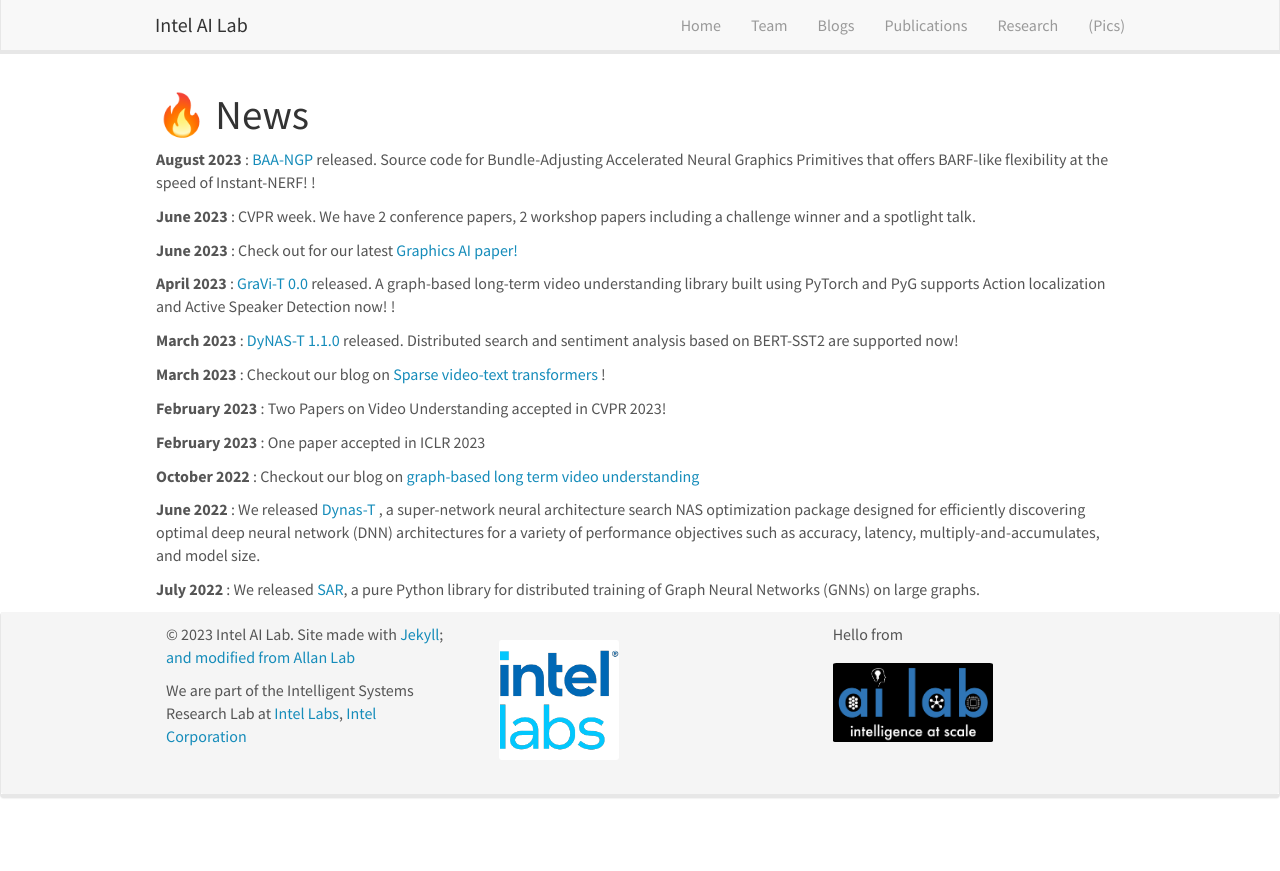
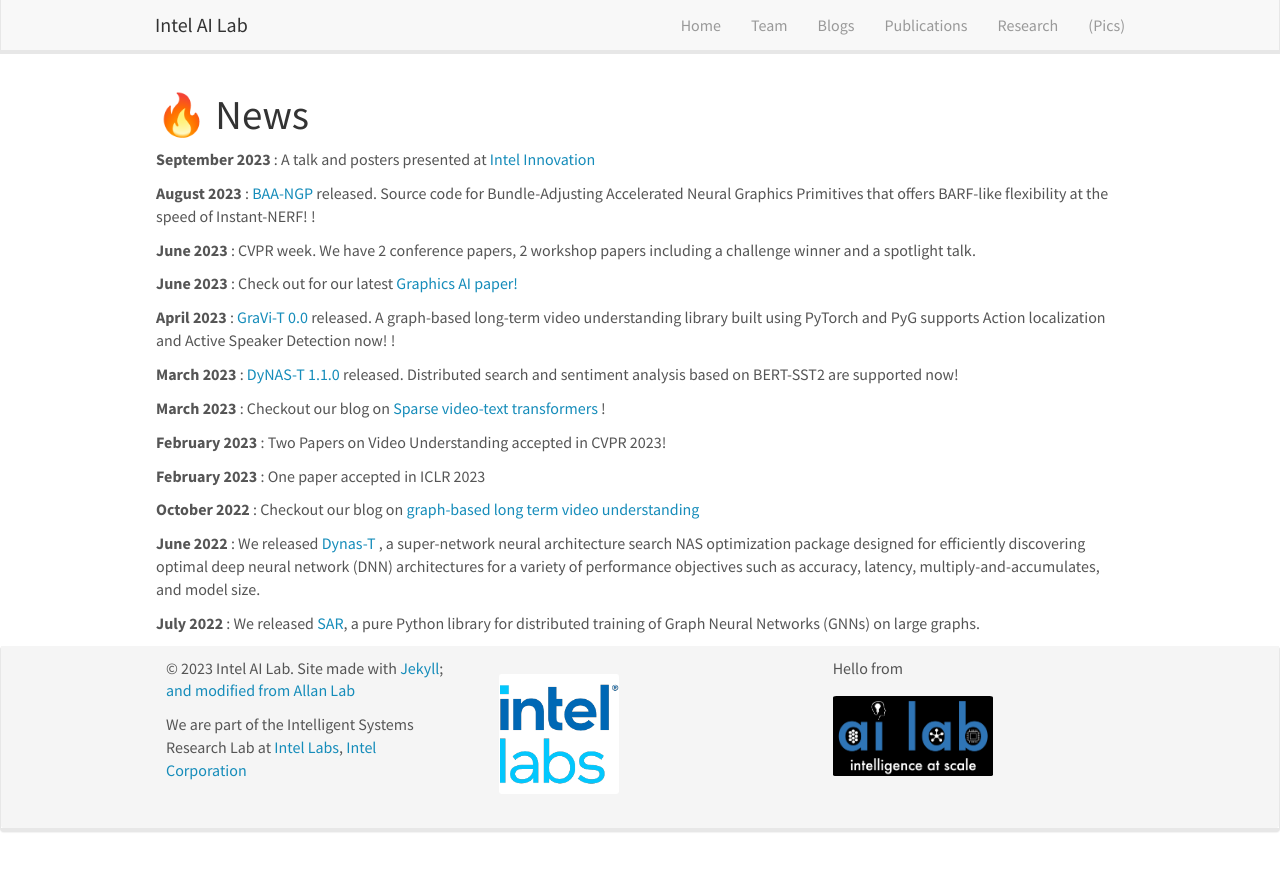
Before and after one commit to intelailabpage/intelailabpage.github.io, a Jekyll site: the page built from _pages/allnews.md, in a window 1280 px wide. Shown: the top 871 px of the page. Built offline with Jekyll 4.4.1, drawn with Linux system fonts in a browser that asks for light colours; nearby versions of some CDN libraries.

Commit message:
Update news.yml

```diff
--- a/_data/news.yml
+++ b/_data/news.yml
@@ -1,3 +1,6 @@
+- date: September 2023
+  headline: A talk and posters presented at <a href="https://www.intel.com/content/www/us/en/newsroom/resources/intel-innovation-2023.html#gs.62m1fy"> Intel Innovation </a>
+
 - date: August 2023
   headline: <a href="https://github.com/IntelLabs/baa-ngp"> BAA-NGP </a>released. Source code for Bundle-Adjusting Accelerated Neural Graphics Primitives that offers BARF-like flexibility at the speed of Instant-NERF! !
 
```
